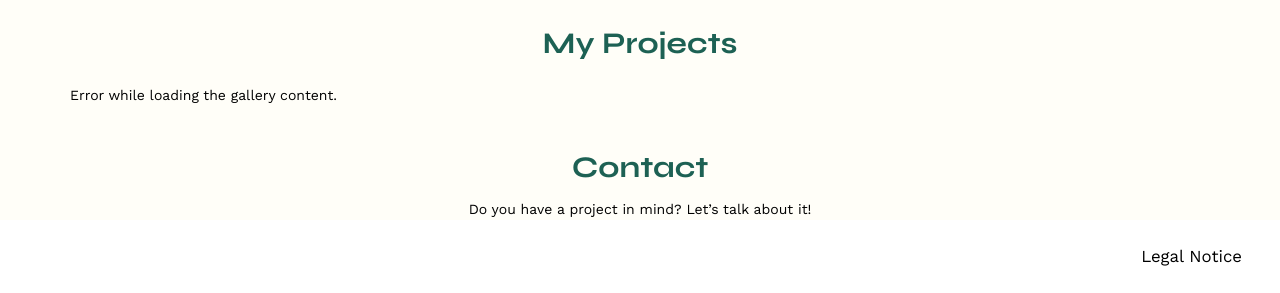
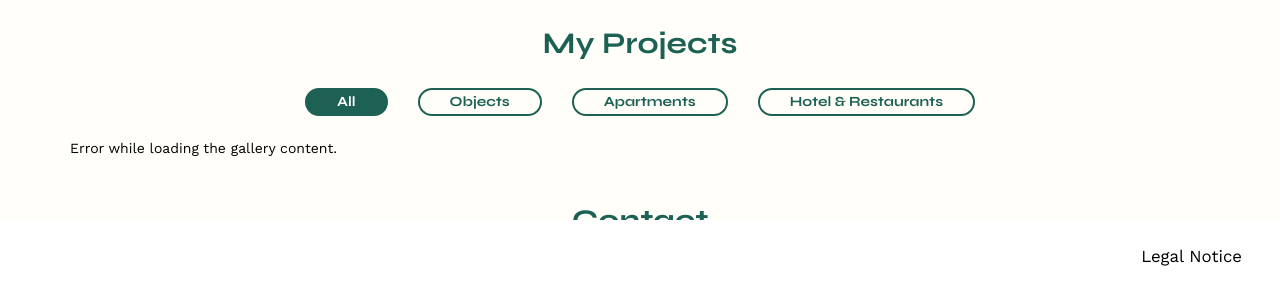
Before and after one commit to Adrianaabadl/sophie-bluel, a plain HTML site: page FrontEnd/index.html in a window 1280 px wide. Shown: the part 507-800 px from the top of the page. Drawn offline with nearby package versions, Linux system fonts and the light colour scheme; no server answers.

Commit message:
Load gallery dinamically#

```diff
--- a/FrontEnd/assets/app.js
+++ b/FrontEnd/assets/app.js
@@ -16,15 +16,15 @@ function closeModal(modal) {
 // ===========================
 document.addEventListener("DOMContentLoaded", () => {
 
+    let works = [];
+    const gallery = document.querySelector('.gallery');
     // ===========================
     // LOAD GALLERY FROM API
     // ===========================
     async function loadGallery() {
-        const gallery = document.querySelector('.gallery');
-
         try {
             const response = await fetch("http://localhost:5678/api/works");
-            const works = await response.json();
+            works = await response.json();
 
             gallery.innerHTML = "";
 
@@ -47,6 +47,32 @@ document.addEventListener("DOMContentLoaded", () => {
 
     loadGallery();
 
+    // ===========================
+    // LOAD GALLERY DINAMICALLY
+    // ===========================
+    const categoriesList = document.getElementById("categories");
+    categoriesList.addEventListener("click", (e) => {
+        let filteredWork;
+        if (e.target.tagName === "LI") {
+            const categoryValue = e.target.dataset.value || "all";
+            console.log(categoryValue);
+
+            if (categoryValue === "all") {
+                filteredWork = works;
+            } else {
+                filteredWork = works.filter(work => work.categoryId === Number(categoryValue));
+            }
+            gallery.innerHTML = "";
+            filteredWork.forEach(filteredWork => {
+                const figure = document.createElement("figure");
+                figure.innerHTML = `
+                    <img src="${filteredWork.imageUrl}" alt="${filteredWork.title}">
+                    <figcaption>${filteredWork.title}</figcaption>
+                `;
+                gallery.appendChild(figure);
+            });
+        }
+    });
 
     // const sendButton = document.getElementById('send-button');
     const contactForm = document.forms['contact-form'] ? document.forms['contact-form'] : null;
--- a/FrontEnd/assets/style.css
+++ b/FrontEnd/assets/style.css
@@ -93,6 +93,32 @@ h2 {
 	font-size: 30px;
 	color: #1D6154
 }
+
+#categories {
+	display: flex;
+	gap: 30px;
+	justify-content: center;
+}
+
+#categories li {
+	font-family: 'Syne';
+	color: #1D6154;
+	border: 2px solid #1D6154;
+	padding: 5px 30px;
+	border-radius: 15px;
+	margin-bottom: 25px;
+}
+
+#categories li:first-child {
+  color: white;
+  background-color: #1D6154;
+}
+
+#categories li:not(:first-child):hover {
+  color: white;
+  background-color: #1D6154;
+}
+
 nav ul {
 	display: flex;
 	align-items: center;
--- a/FrontEnd/index.html
+++ b/FrontEnd/index.html
@@ -43,6 +43,12 @@
 		</section>
 		<section id="portfolio">
 			<h2>My Projects</h2>
+			<ul id="categories">
+				<li>All</li>
+				<li data-value=1>Objects</li>
+				<li data-value=2>Apartments</li>
+				<li data-value=3>Hotel & Restaurants</li>
+			</ul>
 			<div class="gallery"></div>
 		</section>
 		<section id="contact">
```
Also changed, not shown: 2 other files.
